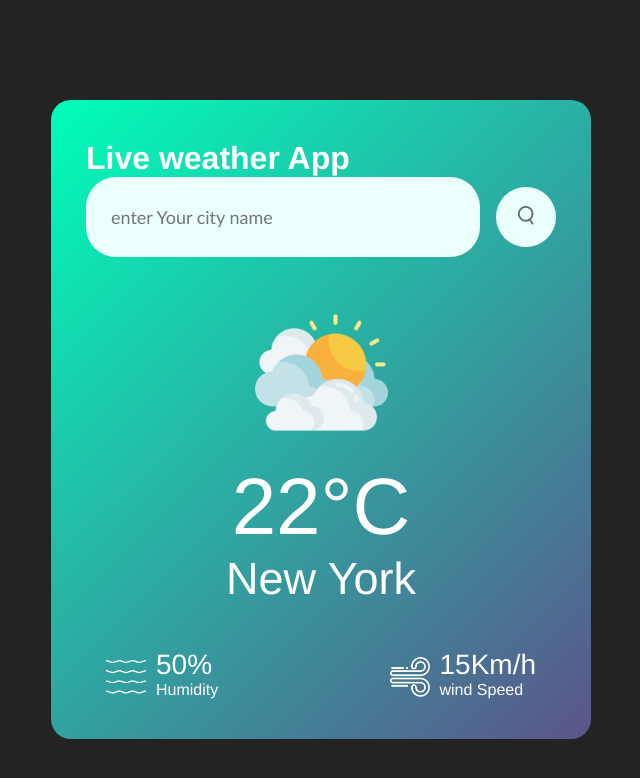
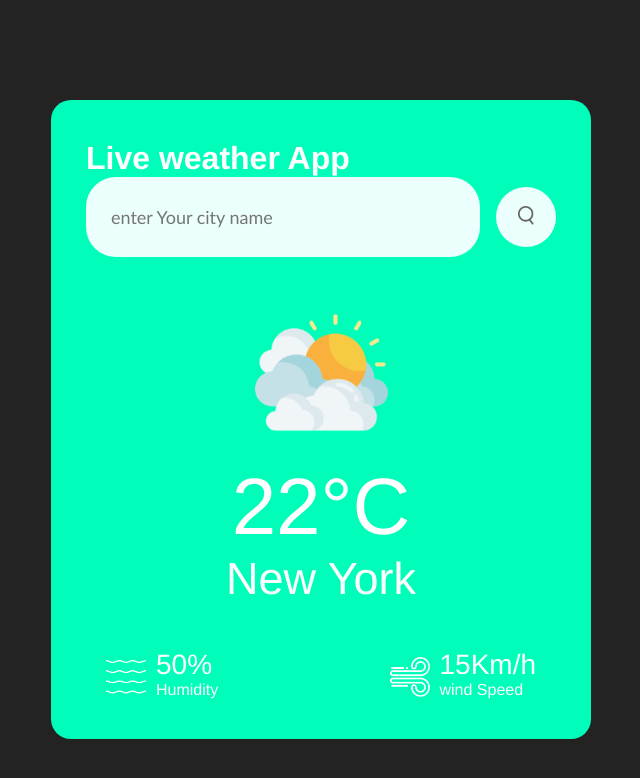
Before and after one commit to Arvind054/Real-Time-weather-Application, a plain HTML site: page index.html in a window 1280 px wide. Shown: the whole page, without its empty margins (319-959 px from the left). Drawn offline with Linux system fonts and the light colour scheme.

Commit message:
Update style.css

```diff
--- a/style.css
+++ b/style.css
@@ -9,7 +9,7 @@ body{
 .card{
     width: 90%;
     max-width: 470px;
-    background:linear-gradient(135deg,#00feba,#5b548a);
+    background:#00feba;
     color: #fff;
     margin: 100px auto 0;
     border-radius: 20px;
```
